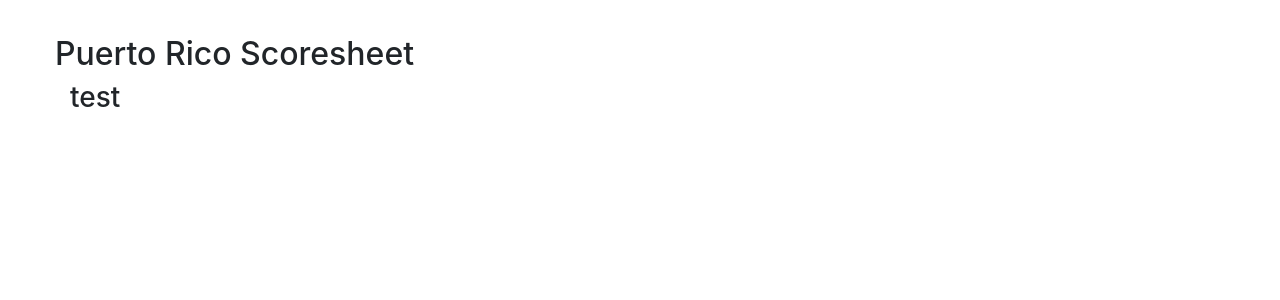
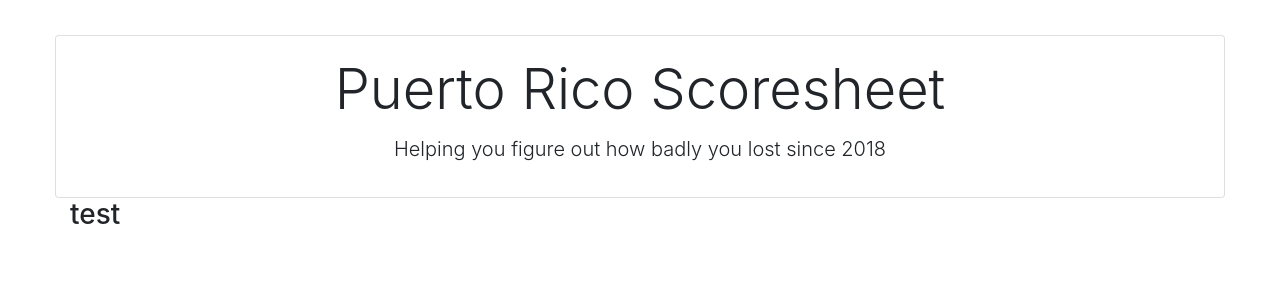
Before and after one commit to ROldford/puerto-rico-scoresheet, a React (Create React App) app: page / in a window 1280 px wide. Shown: the top 300 px of the page. Built offline with nearby package versions, Linux system fonts and the light colour scheme.

Commit message:
Finished styling header

```diff
--- a/src/components/Header.js
+++ b/src/components/Header.js
@@ -1,7 +1,26 @@
 import React from 'react';
+import {Jumbotron, Card, CardSubtitle, CardTitle} from 'reactstrap';
+
+// const Header = () => (
+//   <Jumbotron>
+//     <h4 className="display-4">Puerto Rico Scoresheet</h4>
+//     <p className="lead">
+//       Helping you figure out how badly you lost since 2018
+//     </p>
+//   </Jumbotron>
+// );
 
 const Header = () => (
-  <h2>Puerto Rico Scoresheet</h2>
+  <Card body className="text-center">
+    <CardTitle>
+      <h4 className="display-4">Puerto Rico Scoresheet</h4>
+    </CardTitle>
+    <CardSubtitle>
+      <p className="lead">
+        Helping you figure out how badly you lost since 2018
+      </p>
+    </CardSubtitle>
+  </Card>
 );
 
 export default Header;
```
